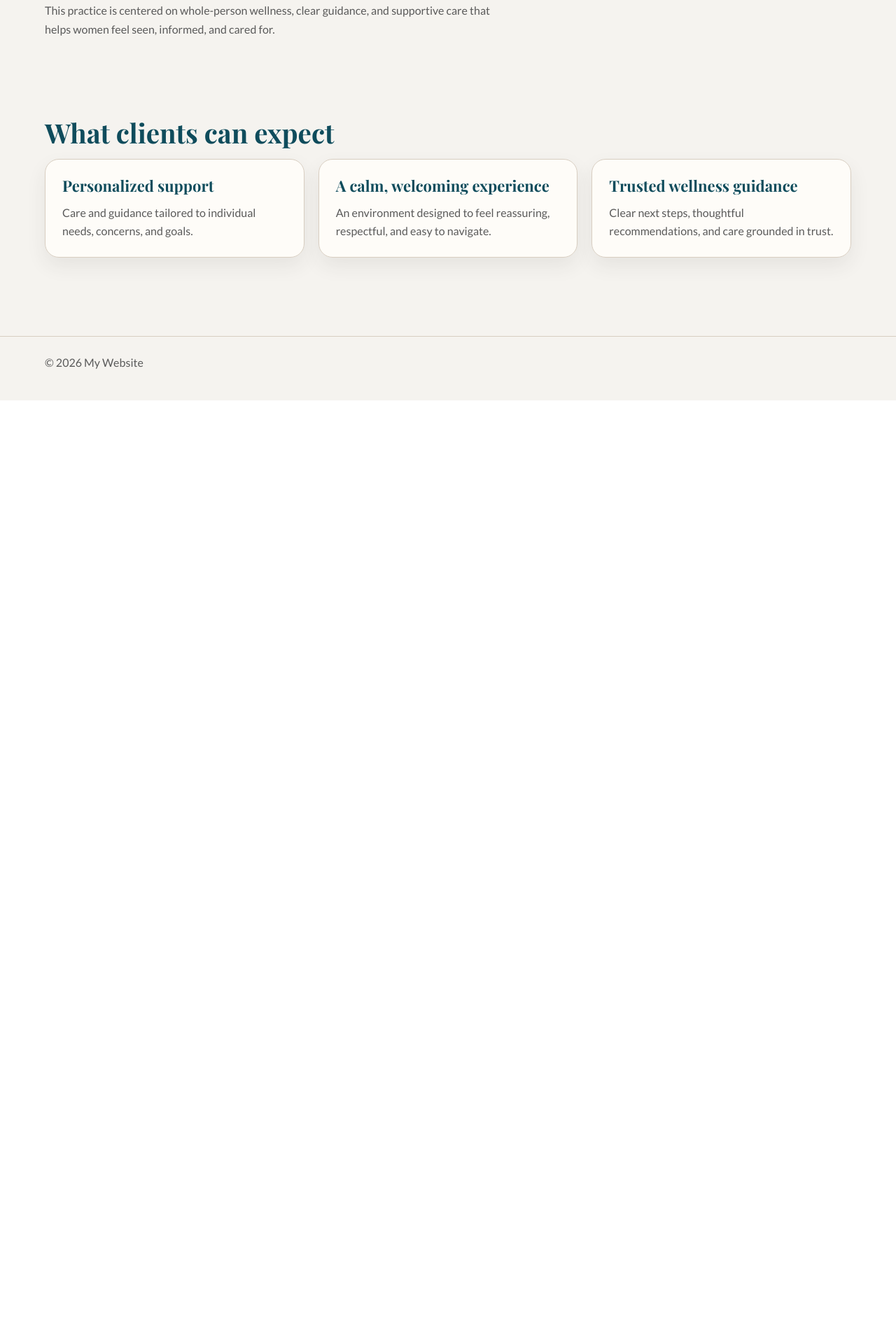
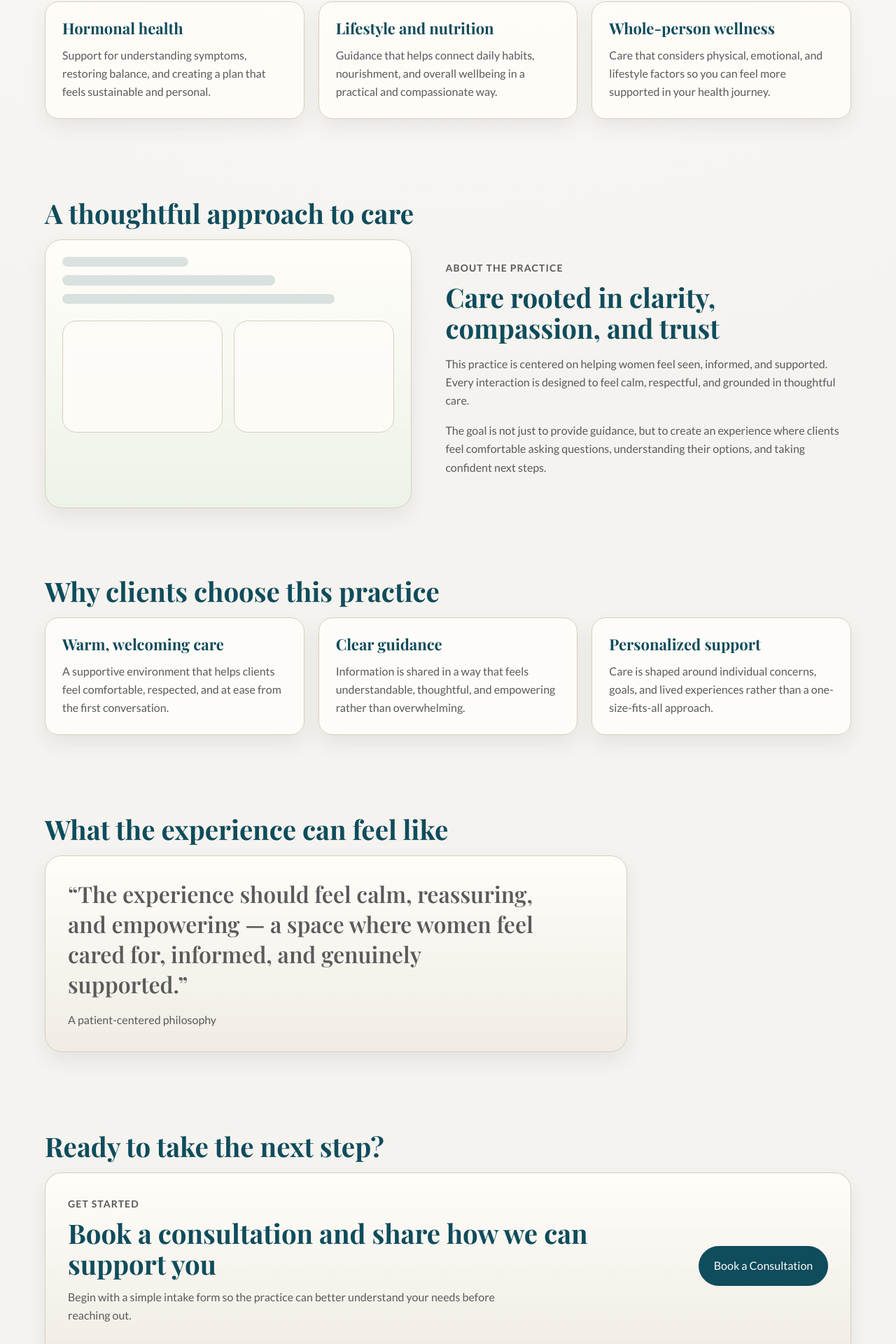
Before and after one commit to StefnotAdevyet/angiesSite, a React (Vite) app: page / in a window 1280 px wide. Shown: the part 1075-2995 px from the top of the page at 70% size. Before the commit the page ends 1647 px from the top, so only its background shows below. Built offline with nearby package versions, Linux system fonts and the light colour scheme.

Commit message:
Expand homepage with services, practice, trust, and consultation sections

```diff
--- a/src/pages/HomePage.tsx
+++ b/src/pages/HomePage.tsx
@@ -1,7 +1,7 @@
+import { Link } from "react-router-dom";
 import { Button } from "../components/ui/Button";
 import { Card } from "../components/ui/Card";
 import { Container } from "../components/ui/Container";
-import { Link } from "react-router-dom";
 import { Section } from "../components/ui/Section";
 
 export function HomePage() {
@@ -12,7 +12,9 @@ export function HomePage() {
                     <div className="hero-content">
                         <p className="eyebrow">Women&apos;s Health • Wellness • Care</p>
                         <span className="hero-accent">Nurtured</span>
-                        <h1 id="home-hero-title">Compassionate wellness support for every season of womanhood</h1>
+                        <h1 id="home-hero-title">
+                            Compassionate wellness support for every season of womanhood
+                        </h1>
                         <p className="hero-copy">
                             Thoughtful, supportive care designed to help women feel informed,
                             empowered, and well through every stage of their health journey.
@@ -45,32 +47,113 @@ export function HomePage() {
             </Container>
 
             <Container>
-                <Section title="A thoughtful approach to care" titleId="focus-title">
-                    <p>
-                        This practice is centered on whole-person wellness, clear guidance,
-                        and supportive care that helps women feel seen, informed, and cared for.
-                    </p>
-                </Section>
-
-                <Section title="What clients can expect" titleId="strengths-title">
+                <Section title="Ways we support women’s wellness" titleId="services-title">
                     <div className="card-grid">
-                        <Card title="Personalized support" titleId="card-support-title">
+                        <Card title="Hormonal health" titleId="service-hormonal-title">
                             <p>
-                                Care and guidance tailored to individual needs, concerns, and goals.
+                                Support for understanding symptoms, restoring balance, and creating
+                                a plan that feels sustainable and personal.
                             </p>
                         </Card>
 
-                        <Card title="A calm, welcoming experience" titleId="card-calm-title">
+                        <Card title="Lifestyle and nutrition" titleId="service-lifestyle-title">
                             <p>
-                                An environment designed to feel reassuring, respectful, and easy to navigate.
+                                Guidance that helps connect daily habits, nourishment, and overall
+                                wellbeing in a practical and compassionate way.
                             </p>
                         </Card>
 
-                        <Card title="Trusted wellness guidance" titleId="card-guidance-title">
+                        <Card title="Whole-person wellness" titleId="service-wellness-title">
                             <p>
-                                Clear next steps, thoughtful recommendations, and care grounded in trust.
+                                Care that considers physical, emotional, and lifestyle factors so
+                                you can feel more supported in your health journey.
                             </p>
                         </Card>
+                    </div>
+                </Section>
+
+                <Section className="feature-section" title="A thoughtful approach to care" titleId="about-practice-title">
+                    <div className="feature-layout">
+                        <div className="feature-visual" aria-hidden="true">
+                            <div className="feature-panel">
+                                <div className="feature-panel-line short" />
+                                <div className="feature-panel-line medium" />
+                                <div className="feature-panel-line long" />
+                                <div className="feature-panel-blocks">
+                                    <div />
+                                    <div />
+                                </div>
+                            </div>
+                        </div>
+
+                        <div className="feature-content">
+                            <p className="section-kicker">About the practice</p>
+                            <h2 id="about-practice-title">Care rooted in clarity, compassion, and trust</h2>
+                            <p>
+                                This practice is centered on helping women feel seen, informed,
+                                and supported. Every interaction is designed to feel calm,
+                                respectful, and grounded in thoughtful care.
+                            </p>
+                            <p>
+                                The goal is not just to provide guidance, but to create an
+                                experience where clients feel comfortable asking questions,
+                                understanding their options, and taking confident next steps.
+                            </p>
+                        </div>
+                    </div>
+                </Section>
+
+                <Section title="Why clients choose this practice" titleId="why-choose-title">
+                    <div className="value-grid">
+                        <Card title="Warm, welcoming care" titleId="value-warm-title">
+                            <p>
+                                A supportive environment that helps clients feel comfortable,
+                                respected, and at ease from the first conversation.
+                            </p>
+                        </Card>
+
+                        <Card title="Clear guidance" titleId="value-guidance-title">
+                            <p>
+                                Information is shared in a way that feels understandable,
+                                thoughtful, and empowering rather than overwhelming.
+                            </p>
+                        </Card>
+
+                        <Card title="Personalized support" titleId="value-personalized-title">
+                            <p>
+                                Care is shaped around individual concerns, goals, and lived
+                                experiences rather than a one-size-fits-all approach.
+                            </p>
+                        </Card>
+                    </div>
+                </Section>
+
+                <Section className="testimonial-section" title="What the experience can feel like" titleId="testimonial-title">
+                    <div className="testimonial-card">
+                        <p className="testimonial-quote">
+                            “The experience should feel calm, reassuring, and empowering —
+                            a space where women feel cared for, informed, and genuinely supported.”
+                        </p>
+                        <p className="testimonial-attribution">A patient-centered philosophy</p>
+                    </div>
+                </Section>
+
+                <Section className="cta-section" title="Ready to take the next step?" titleId="cta-title">
+                    <div className="cta-card">
+                        <div>
+                            <p className="section-kicker">Get started</p>
+                            <h2 id="cta-title">Book a consultation and share how we can support you</h2>
+                            <p>
+                                Begin with a simple intake form so the practice can better
+                                understand your needs before reaching out.
+                            </p>
+                        </div>
+
+                        <div className="cta-actions">
+                            <Link to="/intake" className="button-link">
+                                <Button>Book a Consultation</Button>
+                            </Link>
+                        </div>
                     </div>
                 </Section>
             </Container>
--- a/src/styles/globals.css
+++ b/src/styles/globals.css
@@ -319,6 +319,145 @@ h6 {
 }
 
 /* =========================================================
+   Homepage feature sections
+   ========================================================= */
+
+.section-kicker {
+    margin-bottom: var(--space-2);
+    color: var(--color-accent);
+    font-size: var(--font-size-xs);
+    font-weight: var(--font-weight-bold);
+    letter-spacing: var(--letter-spacing-eyebrow);
+    text-transform: uppercase;
+}
+
+.feature-section {
+    padding-top: var(--space-16);
+}
+
+.feature-layout {
+    display: grid;
+    grid-template-columns: 0.95fr 1.05fr;
+    gap: var(--space-12);
+    align-items: center;
+}
+
+.feature-visual {
+    display: flex;
+}
+
+.feature-panel {
+    width: 100%;
+    min-height: 24rem;
+    padding: var(--space-6);
+    border: 1px solid var(--color-border);
+    border-radius: var(--radius-xl);
+    background: linear-gradient(180deg,
+            rgba(255, 253, 249, 0.98) 0%,
+            var(--color-surface-sage) 100%);
+    box-shadow: var(--shadow-card);
+}
+
+.feature-panel-line {
+    height: 0.9rem;
+    border-radius: var(--radius-pill);
+    background: rgba(15, 76, 92, 0.15);
+    margin-bottom: var(--space-3);
+}
+
+.feature-panel-line.short {
+    width: 38%;
+}
+
+.feature-panel-line.medium {
+    width: 64%;
+}
+
+.feature-panel-line.long {
+    width: 82%;
+    margin-bottom: var(--space-6);
+}
+
+.feature-panel-blocks {
+    display: grid;
+    grid-template-columns: 1fr 1fr;
+    gap: var(--space-4);
+}
+
+.feature-panel-blocks div {
+    min-height: 10rem;
+    border: 1px solid var(--color-border);
+    border-radius: var(--radius-lg);
+    background: rgba(255, 253, 249, 0.78);
+}
+
+.feature-content h2 {
+    margin-bottom: var(--space-4);
+}
+
+.value-grid {
+    display: grid;
+    grid-template-columns: repeat(3, minmax(0, 1fr));
+    gap: var(--space-5);
+}
+
+.testimonial-section {
+    padding-top: var(--space-16);
+}
+
+.testimonial-card {
+    max-width: 52rem;
+    padding: var(--space-8);
+    border: 1px solid var(--color-border);
+    border-radius: var(--radius-xl);
+    background: linear-gradient(180deg,
+            rgba(255, 253, 249, 0.98) 0%,
+            var(--color-surface-soft) 100%);
+    box-shadow: var(--shadow-card);
+}
+
+.testimonial-quote {
+    margin-bottom: var(--space-4);
+    font-family: var(--font-family-heading);
+    font-size: clamp(1.5rem, 2.5vw, 2rem);
+    line-height: 1.35;
+    color: var(--color-primary);
+}
+
+.testimonial-attribution {
+    margin-bottom: 0;
+    color: var(--color-text-muted);
+    font-size: var(--font-size-sm);
+}
+
+.cta-section {
+    padding-top: var(--space-16);
+    padding-bottom: var(--space-16);
+}
+
+.cta-card {
+    display: flex;
+    align-items: center;
+    justify-content: space-between;
+    gap: var(--space-8);
+    padding: var(--space-8);
+    border: 1px solid var(--color-border);
+    border-radius: var(--radius-xl);
+    background: linear-gradient(180deg,
+            rgba(255, 253, 249, 0.98) 0%,
+            var(--color-surface-soft) 100%);
+    box-shadow: var(--shadow-card);
+}
+
+.cta-card h2 {
+    margin-bottom: var(--space-3);
+}
+
+.cta-actions {
+    flex-shrink: 0;
+}
+
+/* =========================================================
    Forms
    ========================================================= */
 
@@ -571,4 +710,18 @@ h6 {
     .form-grid {
         grid-template-columns: 1fr;
     }
+
+    .feature-layout {
+        grid-template-columns: 1fr;
+        gap: var(--space-8);
+    }
+
+    .value-grid {
+        grid-template-columns: 1fr;
+    }
+
+    .cta-card {
+        flex-direction: column;
+        align-items: flex-start;
+    }
 }
```
